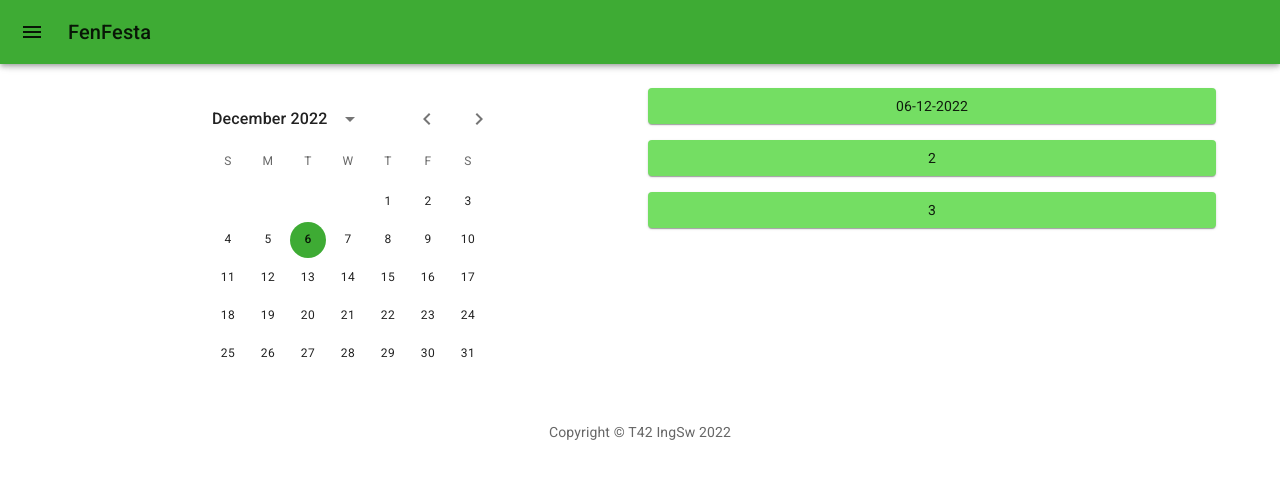
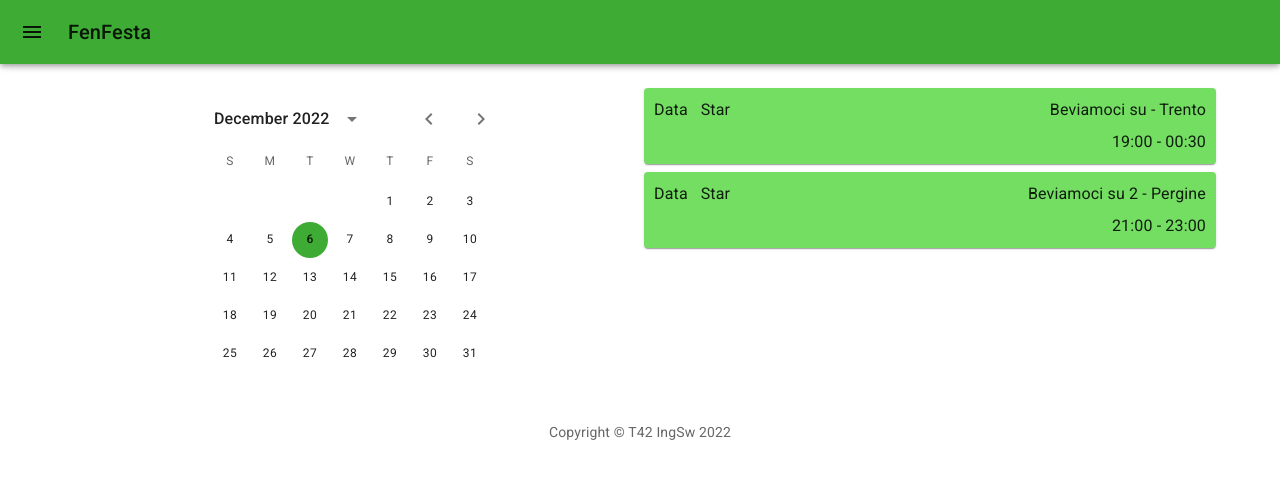
Before and after one commit to T42CaCaGhi-Project/Front-End, a React (Create React App) app: page / in a window 1280 px wide. Shown: the top 478 px of the page. Built offline with nearby package versions, Linux system fonts and the light colour scheme.

Commit message:
Sviluppo Frontend

```diff
--- a/package.json
+++ b/package.json
@@ -11,10 +11,11 @@
     "@mui/x-date-pickers": "^5.0.9",
     "@types/react": "latest",
     "@types/react-dom": "latest",
-    "dayjs": "^1.11.6",
+    "date-fns": "^2.29.3",
     "react": "latest",
     "react-dom": "latest",
     "react-scripts": "latest",
+    "swr": "^1.3.0",
     "typescript": "latest"
   },
   "scripts": {
--- a/src/components/Event.tsx
+++ /dev/null
@@ -1,12 +0,0 @@
-import { Paper } from "@mui/material";
-import { styled } from "@mui/material/styles";
-
-const Event = styled(Paper)(({ theme }) => ({
-  backgroundColor:
-    theme.palette.mode === "dark" ? "#1A2027" : theme.palette.secondary.main,
-  ...theme.typography.body2,
-  padding: theme.spacing(1),
-  textAlign: "center",
-  color: theme.palette.text.primary,
-}));
-export default Event;
--- /dev/null
+++ b/src/components/EventItem.tsx
@@ -0,0 +1,42 @@
+import { Paper, Typography, Unstable_Grid2 as Grid2 } from "@mui/material";
+import React from "react";
+import getTime from "../functions/dateParser";
+import theme from "../theme/theme";
+import { Event } from "../types/Events";
+
+const EventItem = (props: { event: Event }) => {
+  const { event } = props;
+
+  event.dateStart = new Date(event.dateStart);
+  event.dateFinish = new Date(event.dateFinish);
+
+  return (
+    <Paper
+      sx={{ backgroundColor: theme.palette.secondary.main, padding: "10px" }}
+    >
+      <Grid2 container spacing={1}>
+        <Grid2 xs={1}>
+          <Typography>Data</Typography>
+        </Grid2>
+        <Grid2 xs={1}>
+          <Typography>Star</Typography>
+        </Grid2>
+        <Grid2 xs={10}>
+          <Grid2 container spacing={1} columns={1}>
+            <Grid2 xs={1}>
+              <Typography align={"right"}>
+                {event.title + " - " + event.location}
+              </Typography>
+            </Grid2>
+            <Grid2 xs={1}>
+              <Typography align={"right"}>
+                {getTime(event.dateStart) + " - " + getTime(event.dateFinish)}
+              </Typography>
+            </Grid2>
+          </Grid2>
+        </Grid2>
+      </Grid2>
+    </Paper>
+  );
+};
+export default EventItem;
--- a/src/components/EventList.tsx
+++ b/src/components/EventList.tsx
@@ -1,24 +1,38 @@
-import { Dayjs } from "dayjs";
 import React, { useState } from "react";
-import Event from "./Event";
+import useSWR from "swr";
+import fetcher from "../functions/fetcher";
+import { Event, Events } from "../types/Events";
+import EventItem from "./EventItem";
 
 //Qui bisogna fare la query e prendere i dati del json
 
-const EventList = (props: { date: Dayjs }) => {
+const EventList = (props: { date: Date }) => {
   const { date } = props;
-  const [noData, setNoData] = useState<boolean>(false);
 
-  if (noData) {
+  // const { data, error } = useSWR<Events, Error>(
+  //   "../../test/events.json",
+  //   fetcher
+  // );
+  const data = require("../test/events.json") as Events;
+  const error = null;
+
+  //Debug
+  //console.log(data);
+
+  if (error) return <p>Failed to load</p>;
+  if (!data) return <p>Loading...</p>;
+
+  if (data.events[0] === undefined) {
     return (
-      <p>{"Non ci sono eventi per il giorno: " + date.format("DD-MM-YYYY")}</p>
+      <p>{"Non ci sono eventi per il giorno: " + date.toLocaleDateString()}</p>
     );
   }
 
   return (
     <>
-      <Event>{date.format("DD-MM-YYYY")}</Event>
-      <Event>2</Event>
-      <Event>3</Event>
+      {data.events.map((evento: Event) => (
+        <EventItem key={evento.id} event={evento} />
+      ))}
     </>
   );
 };
--- a/src/components/PageSelector.tsx
+++ b/src/components/PageSelector.tsx
@@ -1,26 +1,26 @@
 import { Stack, Typography, Unstable_Grid2 as Grid2 } from "@mui/material";
 import { Container } from "@mui/system";
-import dayjs, { Dayjs } from "dayjs";
 import React, { useState } from "react";
+import theme from "../theme/theme";
 import EventList from "./EventList";
 import ViewCalendario from "./ViewCalendario";
 
 const PageSelector = (props: { selection: string }) => {
   const { selection } = props;
 
-  const [date, setDate] = useState<Dayjs>(dayjs());
+  const [date, setDate] = useState<Date>(new Date());
 
   switch (selection) {
     case "Calendario":
       return (
         <>
           <Container maxWidth={"lg"}>
-            <Grid2 container spacing={2}>
+            <Grid2 container spacing={1}>
               <Grid2 xs={6}>
                 <ViewCalendario date={date} setDate={setDate} />
               </Grid2>
               <Grid2 xs={6}>
-                <Stack spacing={2}>
+                <Stack spacing={1}>
                   <EventList date={date} />
                 </Stack>
               </Grid2>
--- /dev/null
+++ b/src/functions/dateParser.ts
@@ -0,0 +1,5 @@
+//Return the time of the date
+const getTime = (date: Date): string => {
+  return date.toLocaleTimeString("it-IT", { hour: "2-digit", minute: "2-digit" });
+};
+export default getTime;
--- /dev/null
+++ b/src/functions/fetcher.ts
@@ -0,0 +1,2 @@
+const fetcher = (url: string) => fetch(url).then((res) => res.json());
+export default fetcher;
--- /dev/null
+++ b/src/test/events.json
@@ -0,0 +1,34 @@
+{
+    "events": [
+        {
+            "id": 1,
+            "idOwner": 15,
+            "location": "Trento",
+            "dateStart": "2022-10-20T19:00:00",
+            "dateFinish": "2022-10-21T00:30:00",
+            "title": "Beviamoci su",
+            "tags": [
+                "birra",
+                "trento"
+            ],
+            "image": "",
+            "description": "Si beve",
+            "nParticipants": 10
+        },
+        {
+            "id": 2,
+            "idOwner": 15,
+            "location": "Pergine",
+            "dateStart": "2022-10-20T21:00:00",
+            "dateFinish": "2022-10-20T23:00:00",
+            "title": "Beviamoci su 2",
+            "tags": [
+                "birra",
+                "pergine"
+            ],
+            "image": "",
+            "description": "Si beve",
+            "nParticipants": 5
+        }
+    ]
+}
--- /dev/null
+++ b/src/types/Events.ts
@@ -0,0 +1,16 @@
+export type Events = {
+  events: Event[];
+};
+
+export type Event = {
+  id: number;
+  idOwner: number;
+  location: string;
+  dateStart: Date;
+  dateFinish: Date;
+  title: string;
+  tags: string[];
+  image: string;
+  description: string;
+  nParticipants: number;
+};
```
Also changed, not shown: src/components/ViewCalendario.tsx (+3 -4 lines), 1 other file (tests, documents, lock files or other folders).
